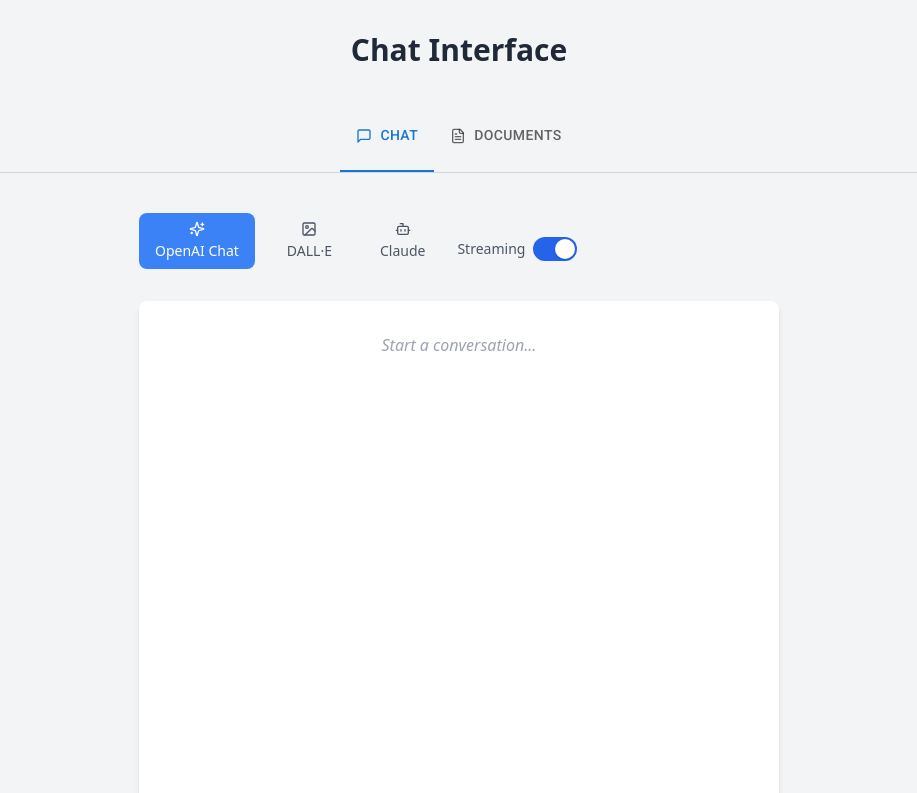
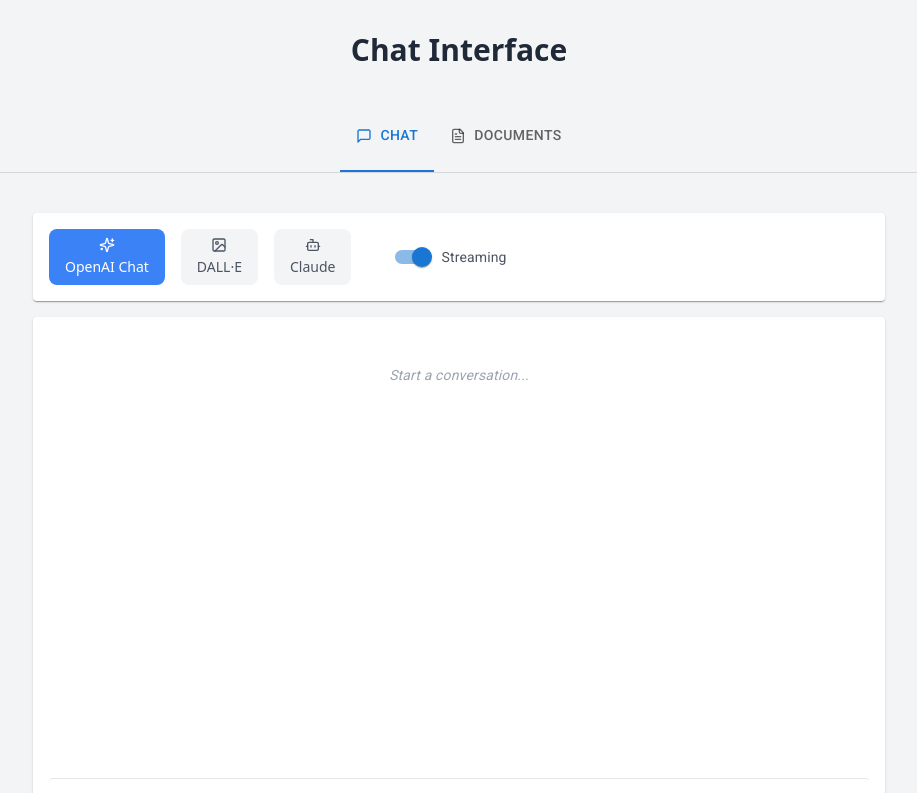
Before and after one commit to jrgleason/spring-ai-example, a React (Vite) app in the folder ui/: page / in a window 1280 px wide. Shown: the top 793 px of the page, without its empty margins (181-1098 px from the left). Built offline with nearby package versions, Linux system fonts and the light colour scheme.

Commit message:
Working prettywell for now

```diff
--- a/ui/src/components/ChatInterface.jsx
+++ b/ui/src/components/ChatInterface.jsx
@@ -1,18 +1,27 @@
-import React, {useState} from 'react';
-import {LoadingSpinner} from './LoadingSpinner';
-import {MessageBubble} from './MessageBubble';
-import {ChatInput} from './ChatInput';
-import {ModeToggle} from './ModeToggle';
-import {useChat} from '../hooks/useChat';
-import {useStateContext} from "../state/StateProvider.jsx";
+import React, { useState } from 'react';
+import { LoadingSpinner } from './LoadingSpinner';
+import { MessageBubble } from './MessageBubble';
+import { ChatInput } from './ChatInput';
+import { ModeToggle } from './ModeToggle';
+import { useChat } from '../hooks/useChat';
+import { useStateContext } from "../state/StateProvider.jsx";
+import AudioController from './AudioController';
+import Container from '@mui/material/Container';
+import Card from '@mui/material/Card';
+import CardContent from '@mui/material/CardContent';
+import Stack from '@mui/material/Stack';
+import Box from '@mui/material/Box';
+import Typography from '@mui/material/Typography';
+import Switch from '@mui/material/Switch';
+import FormControlLabel from '@mui/material/FormControlLabel';
+import Paper from '@mui/material/Paper';
 
 const ChatInterface = () => {
-    const {state, send} = useStateContext();
-
+    const { state, send } = useStateContext();
     const [message, setMessage] = useState('');
     const [mode, setMode] = useState('openai-chat');
     const [isStreaming, setIsStreaming] = useState(true);
-    const {isLoading, sendMessage, streamMessage} = useChat();
+    const { isLoading, sendMessage, streamMessage } = useChat();
 
     const handleSubmit = async (e) => {
         e.preventDefault();
@@ -24,7 +33,6 @@ const ChatInterface = () => {
         setMessage('');
     };
 
-    // Helper function to automatically scroll to bottom
     const scrollToBottom = (behavior = 'smooth') => {
         window.scrollTo({
             top: document.documentElement.scrollHeight,
@@ -32,68 +40,75 @@ const ChatInterface = () => {
         });
     };
 
-    // Scroll to bottom whenever messages change
     React.useEffect(() => {
         scrollToBottom();
     }, [state.context.messages]);
 
-    return (
-        <div className="max-w-2xl mx-auto p-4 space-y-4">
-            <div className="flex justify-between items-center">
-                <div className="flex items-center gap-4">
-                    <ModeToggle mode={mode} setMode={setMode}/>
-                    <div className="flex items-center gap-2">
-                        <label className="text-sm text-gray-600">Streaming</label>
-                        <button
-                            type="button"
-                            role="switch"
-                            aria-checked={isStreaming}
-                            onClick={() => setIsStreaming(!isStreaming)}
-                            className={`
-                                relative inline-flex h-6 w-11 flex-shrink-0 cursor-pointer rounded-full border-2 border-transparent
-                                transition-colors duration-200 ease-in-out focus:outline-none focus:ring-2 focus:ring-blue-500 focus:ring-offset-2
-                                ${isStreaming ? 'bg-blue-600' : 'bg-gray-200'}
-                            `}
-                        >
-                            <span className="sr-only">Use streaming</span>
-                            <span
-                                aria-hidden="true"
-                                className={`
-                                    pointer-events-none inline-block h-5 w-5 transform rounded-full bg-white shadow ring-0
-                                    transition duration-200 ease-in-out
-                                    ${isStreaming ? 'translate-x-5' : 'translate-x-0'}
-                                `}
-                            />
-                        </button>
-                    </div>
-                </div>
-            </div>
-
-            <div className="rounded-lg bg-white p-4 shadow-md h-[600px] flex flex-col">
-                <div className="flex-1 overflow-y-auto space-y-2 mb-4 scroll-smooth">
-                    {Object.keys(state.context.messages).length === 0 ? (
-                        <div className="text-gray-400 italic text-center mt-4">
+    const EmptyState = () => (
+        <Box className="text-center mt-4">
+            <Typography variant="body2" className="text-gray-400 italic">
                 {mode === 'openai-image'
                     ? 'Describe an image to generate...'
                     : 'Start a conversation...'}
-                        </div>
+            </Typography>
+        </Box>
+    );
+
+    return (
+        <Container maxWidth="md" className="py-4">
+            <Stack spacing={2}>
+                {/* Controls Bar */}
+                <Paper className="p-4">
+                    <Stack direction="row" spacing={4} alignItems="center">
+                        <ModeToggle mode={mode} setMode={setMode} />
+                        <FormControlLabel
+                            control={
+                                <Switch
+                                    checked={isStreaming}
+                                    onChange={() => setIsStreaming(!isStreaming)}
+                                    inputProps={{ 'aria-label': 'Use streaming' }}
+                                />
+                            }
+                            label={
+                                <Typography variant="body2" className="text-gray-600">
+                                    Streaming
+                                </Typography>
+                            }
+                        />
+                    </Stack>
+                </Paper>
+
+                {/* Chat Container */}
+                <Card>
+                    <CardContent className="h-[600px] p-0">
+                        <Stack className="h-full">
+                            {/* Messages Area */}
+                            <Box className="flex-1 overflow-y-auto p-4">
+                                {Object.keys(state.context.messages).length === 0 ? (
+                                    <EmptyState />
                                 ) : (
-                        <div className="space-y-4">
+                                    <Stack spacing={2}>
                                         {Object.values(state.context.messages).map((msg, index) => (
                                             <MessageBubble
                                                 key={index}
-                                    message={msg}
+                                                message={{
+                                                    ...msg,
+                                                    showAudioController: false
+                                                }}
                                             />
                                         ))}
                                         {isLoading && (
-                                <div className="flex justify-center">
-                                    <LoadingSpinner/>
-                                </div>
+                                            <Box className="flex justify-center">
+                                                <LoadingSpinner />
+                                            </Box>
                                         )}
-                        </div>
+                                    </Stack>
                                 )}
-                </div>
+                            </Box>
 
+                            {/* Input Area */}
+                            <Paper className="p-4 border-t" elevation={0}>
+                                <Stack spacing={2}>
                                     <ChatInput
                                         message={message}
                                         setMessage={setMessage}
@@ -101,8 +116,14 @@ const ChatInterface = () => {
                                         onSubmit={handleSubmit}
                                         mode={mode}
                                     />
-            </div>
-        </div>
+                                    <AudioController />
+                                </Stack>
+                            </Paper>
+                        </Stack>
+                    </CardContent>
+                </Card>
+            </Stack>
+        </Container>
     );
 };
 
--- a/ui/src/components/MessageBubble.jsx
+++ b/ui/src/components/MessageBubble.jsx
@@ -1,12 +1,12 @@
-// MessageBubble.jsx
 import React from 'react';
 import { Bot, ImageIcon, Sparkles } from 'lucide-react';
-import AudioController from './AudioController';
+import { LoadingSpinner } from './LoadingSpinner';
 
 export const MessageBubble = ({ message }) => {
     const isUser = message.type === 'user';
     const isError = message.type === 'error';
     const isImage = message.mode === 'openai-image' && message.type === 'ai';
+    const isEmpty = !message.content && !isUser;
 
     const isBase64 = (str) => {
         try {
@@ -75,14 +75,18 @@ export const MessageBubble = ({ message }) => {
                         }}
                     />
                 ) : (
-                    <div className="whitespace-pre-wrap">{message.content}</div>
+                    <div className="whitespace-pre-wrap min-h-[24px] min-w-[24px] flex items-center">
+                        {isEmpty ? (
+                            <div className="flex justify-center w-full">
+                                <LoadingSpinner size="small" />
+                            </div>
+                        ) : (
+                            message.content
+                        )}
+                    </div>
                 )}
 
                 <div className="flex flex-col gap-2">
-                    <div className="mt-2 mb-1">
-                        <AudioController  />
-                    </div>
-
                     <div className={`text-xs ${
                         isUser ? 'text-blue-100' : 'text-gray-500'
                     }`}>
--- a/ui/src/state/StateMachine.js
+++ b/ui/src/state/StateMachine.js
@@ -190,10 +190,8 @@ export const simpleMachine = createMachine({
                 },
                 onError: {
                     target: 'idle',
-                    actions: assign({
-                        errorMessage: ({event}) => {
-                            return event.data
-                        }
+                    actions: assign(({event, context}) => {
+                        context.errorMessage = event.data
                     })
                 }
             },
```
Also changed, not shown: ui/src/components/AudioController.jsx (+23 -10 lines). Lines whose indentation alone changed are shown as unchanged.
